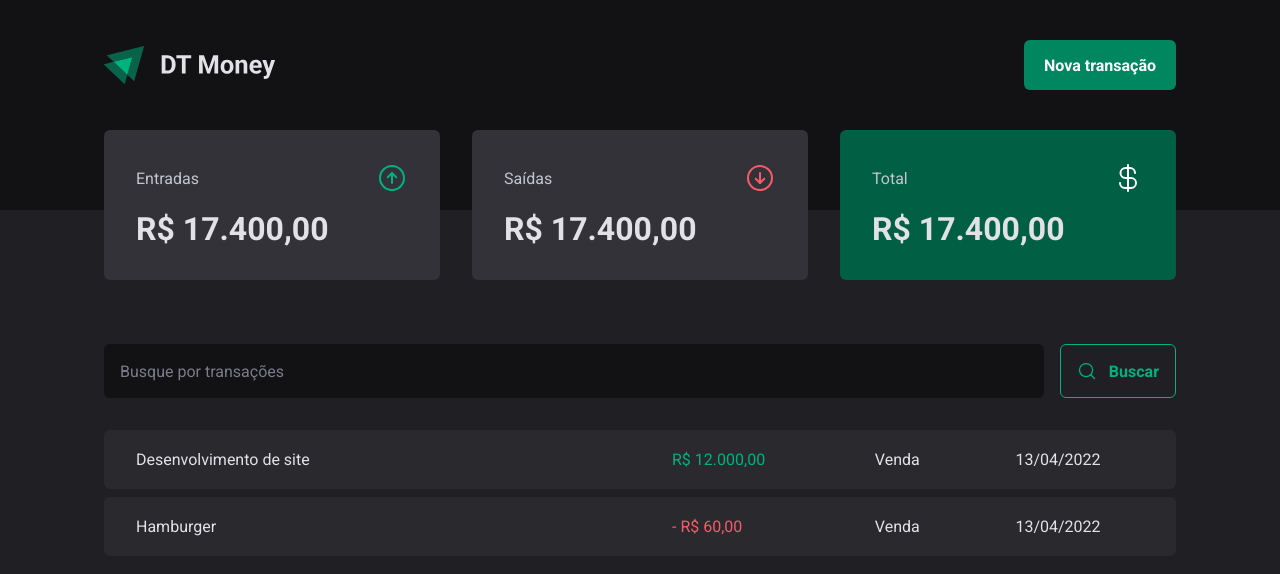
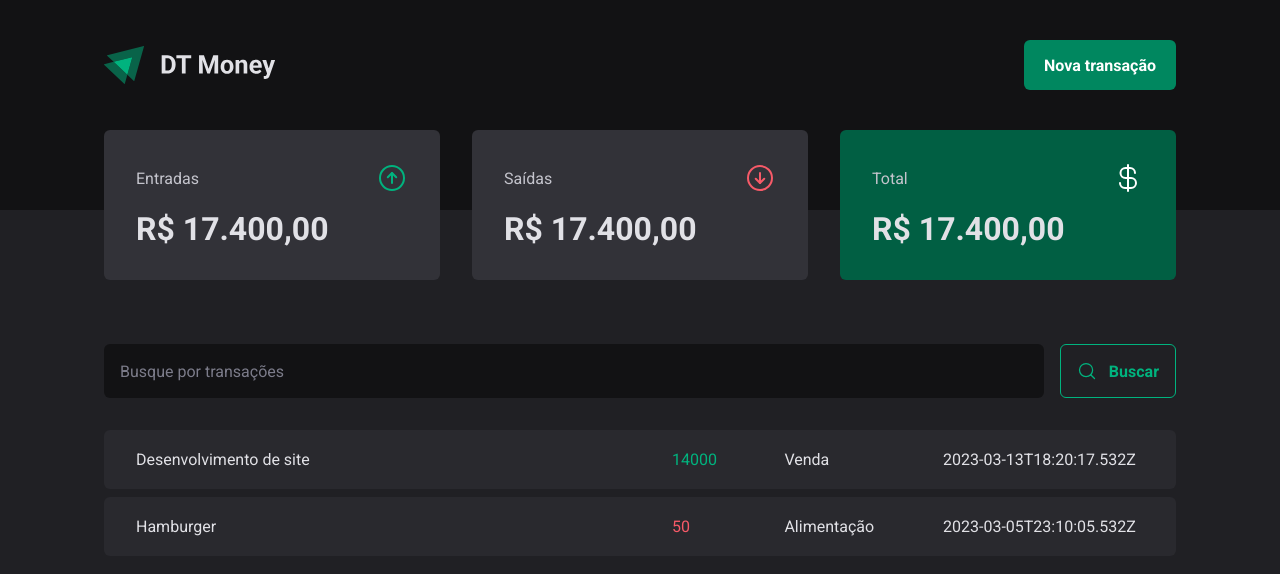
Before and after one commit to vanor-cardozo/dt-money, a React (Vite) app: page / in a window 1280 px wide. Shown: the top 574 px of the page. Built offline with nearby package versions, Linux system fonts and the light colour scheme; data requests are answered from the project's data file.

Commit message:
feat: Requisição HTTP

```diff
--- a/src/pages/Transactions/index.tsx
+++ b/src/pages/Transactions/index.tsx
@@ -1,3 +1,4 @@
+import { useEffect, useState } from 'react'
 import { Header } from '../../components/Header'
 import { Summary } from '../../components/Summary'
 import { SearchForm } from './components/SearchForm'
@@ -7,7 +8,29 @@ import {
   TransactionsTable,
 } from './styles'
 
+interface Transaction {
+  id: number
+  description: string
+  type: 'income' | 'outcome'
+  price: number
+  category: string
+  createdAt: string
+}
+
 export function Transactions() {
+  const [transactions, setTransactions] = useState<Transaction[]>([])
+
+  async function loadTransactions() {
+    const response = await fetch('http://localhost:3333/transactions')
+    const data = await response.json()
+
+    setTransactions(data)
+  }
+
+  useEffect(() => {
+    loadTransactions()
+  }, [])
+
   return (
     <div>
       <Header />
@@ -16,22 +39,20 @@ export function Transactions() {
         <SearchForm />
         <TransactionsTable>
           <tbody>
-            <tr>
-              <td width="50%">Desenvolvimento de site</td>
-              <td>
-                <PriceHighLigth variant="income">R$ 12.000,00</PriceHighLigth>
-              </td>
-              <td>Venda</td>
-              <td>13/04/2022</td>
-            </tr>
-            <tr>
-              <td width="50%">Hamburger</td>
-              <td>
-                <PriceHighLigth variant="outcome">- R$ 60,00</PriceHighLigth>
-              </td>
-              <td>Venda</td>
-              <td>13/04/2022</td>
-            </tr>
+            {transactions.map((transaction) => {
+              return (
+                <tr key={transaction.id}>
+                  <td width="50%">{transaction.description}</td>
+                  <td>
+                    <PriceHighLigth variant={transaction.type}>
+                      {transaction.price}
+                    </PriceHighLigth>
+                  </td>
+                  <td>{transaction.category}</td>
+                  <td>{transaction.createdAt}</td>
+                </tr>
+              )
+            })}
           </tbody>
         </TransactionsTable>
       </TransactionsContainer>
```
